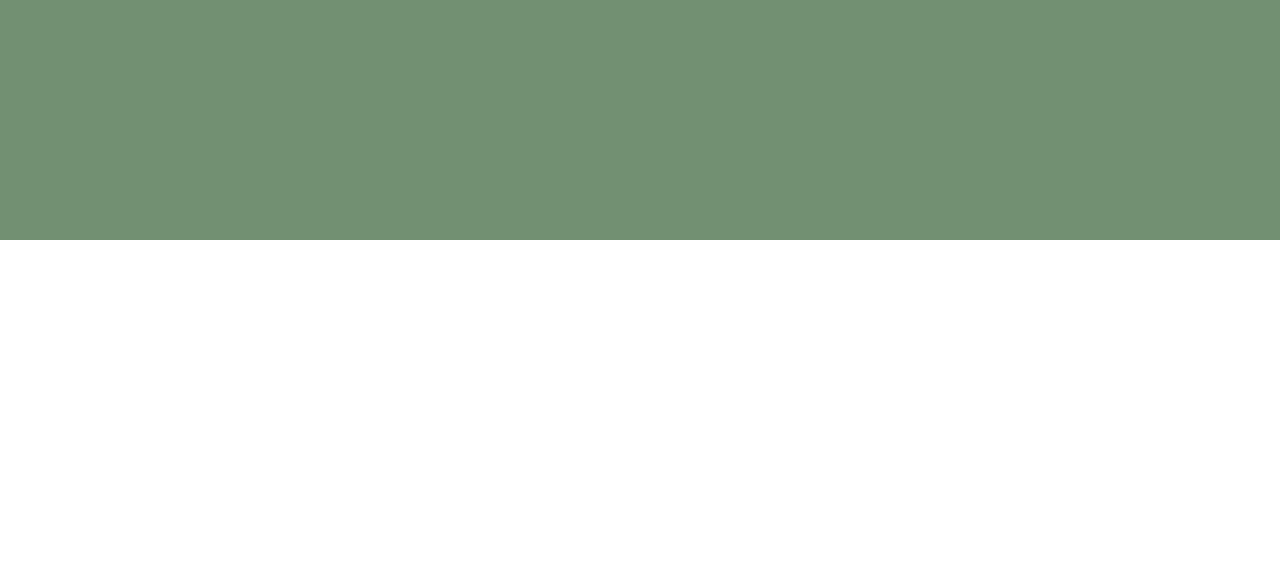
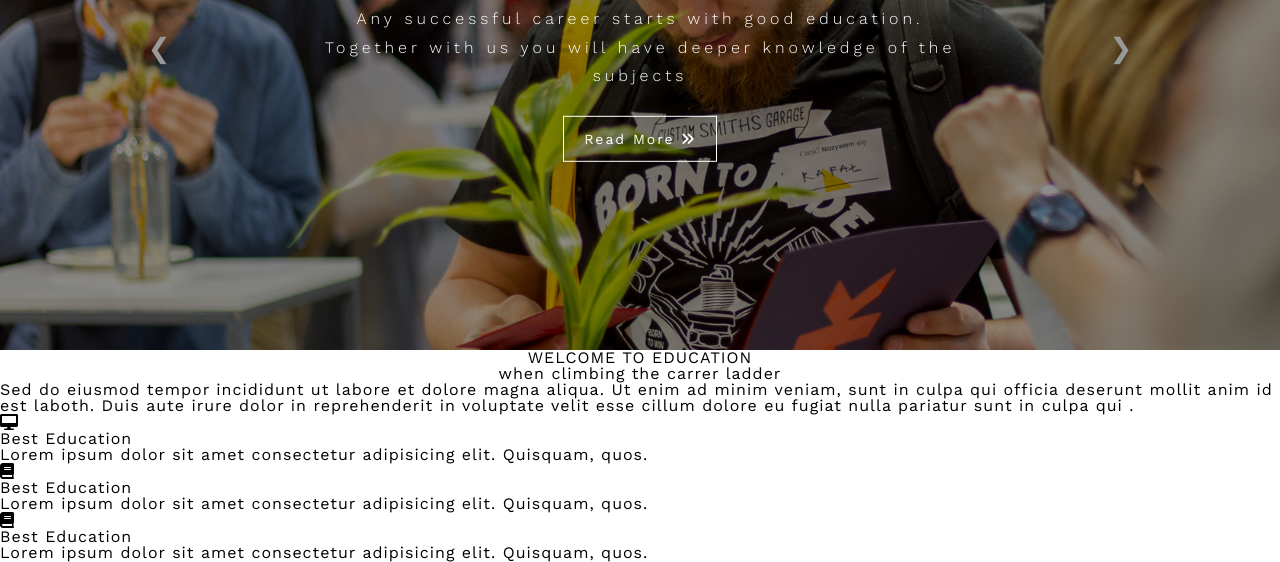
Before and after one commit to thaiduytan/Bake_Page_K1, a plain HTML site: page index.html in a window 1280 px wide. Shown: the part 408-970 px from the top of the page. Before the commit the page ends 800 px from the top, so only its background shows below. Drawn offline with nearby package versions, Linux system fonts and the light colour scheme.

Commit message:
add html welcome

```diff
--- a/css/header.scss
+++ b/css/header.scss
@@ -269,11 +269,6 @@
   }
 }
 
-.body {
-  height: 500px;
-  background-color: rgb(114, 144, 114);
-}
-
 .menu-toggle {
   position: relative;
   width: 29px;
@@ -331,13 +326,13 @@
   flex-grow: 1;
   flex-basis: 100%;
 
-  @media (max-width: 767px) {
+  @media (max-width: 767px) { // khoang mobile
     display: block;
   }
 }
 
 .navbar-collapse {
-  visibility: hidden;
+  display: none;
   height: 0;
   overflow: hidden;
 
--- /dev/null
+++ b/css/intro.scss
@@ -0,0 +1,148 @@
+@import "./index.scss";
+
+#intro {
+  position: relative;
+
+  .intro-content {
+    position: absolute;
+    top: 50%;
+    left: 50%;
+    transform: translate(-50%, -50%);
+    background-color: transparent;
+
+    display: flex;
+    flex-direction: column;
+    align-items: center;
+    justify-content: center;
+    gap: 25px;
+
+    h1 {
+      font-size: 52px;
+      font-weight: 500;
+      color: $text-light;
+      text-transform: capitalize;
+      text-align: center;
+    }
+
+    p {
+      letter-spacing: 4px;
+      line-height: 1.8em;
+
+      font-weight: 300;
+      color: $text-light;
+      text-align: center;
+    }
+
+    @media (max-width: 768px) {
+      gap: 15px;
+      width: 70%;
+
+      h1 {
+        font-size: 30px;
+      }
+
+      p {
+        font-size: 14px;
+      }
+    }
+
+    @media (max-width: 480px) {
+      width: 85%;
+
+      h1 {
+        font-size: 23px;
+      }
+
+      p {
+        font-size: 9px;
+        line-height: 1.5em;
+      }
+    }
+  }
+
+  .owl-carousel {
+    position: relative;
+    .owl-nav {
+      position: absolute;
+      top: 50%;
+      left: 50%;
+      transform: translate(-50%, -50%);
+      width: 80%;
+      display: flex;
+      justify-content: space-between;
+      z-index: 10;
+      .owl-prev,
+      .owl-next {
+        border: none;
+        outline: none;
+
+        span {
+          transition: all 0.5s;
+          padding: 20px;
+          font-size: 70px;
+          color: $text-gray;
+          background-color: transparent;
+          border: none;
+          outline: none;
+
+          &:hover {
+            color: $text-light;
+          }
+        }
+      }
+
+      @media (max-width: 768px) {
+        width: 90%;
+      }
+    }
+
+    @media (max-width: 480px) {
+      .owl-nav {
+        display: none;
+      }
+    }
+  }
+}
+
+.intro-bg {
+  width: 100%;
+  height: 100%;
+  object-fit: cover;
+
+  @media (max-width: 768px) {
+    height: 60vh;
+  }
+
+  @media (max-width: 480px) {
+    height: 40vh;
+  }
+}
+
+.btn {
+  cursor: pointer;
+  padding: 15px 20px;
+  color: white;
+  border: 1px solid white;
+  border-radius: 0;
+  letter-spacing: 2px;
+  font-size: 14px;
+  transition: all 0.5s;
+  background-color: transparent;
+  outline: none;
+
+  &:hover {
+    background-color: $primary-color;
+    color: $text-light;
+    border: 1px solid transparent;
+  }
+
+  @media (max-width: 768px) {
+    font-size: 12px;
+    padding: 0.8em 1em;
+  }
+
+  @media (max-width: 480px) {
+    font-size: 10px;
+    padding: 0.5em 0.8em;
+  }
+}
--- /dev/null
+++ b/css/welcome.scss
@@ -0,0 +1,7 @@
+@import "./index.scss";
+
+#welcome {
+  .welcome-title {
+    text-align: center;
+  }
+}
--- a/index.html
+++ b/index.html
@@ -9,6 +9,8 @@
     <link rel="stylesheet" href="./css/reset.css" />
     <link rel="stylesheet" href="./css/index.css" />
     <link rel="stylesheet" href="./css/header.css" />
+    <link rel="stylesheet" href="./css/intro.css" />
+    <link rel="stylesheet" href="./css/welcome.css" />
 
     <!-- Font Family -->
     <link rel="preconnect" href="https://fonts.googleapis.com" />
@@ -151,7 +153,98 @@
         </div>
       </div>
     </header>
-    <div class="body"></div>
+    <section class="body">
+      <!-- intro -->
+      <section id="intro">
+        <div class="owl-carousel owl-theme">
+          <div class="item">
+            <img
+              class="intro-bg"
+              src="./assets/images/banner1.jpg"
+              alt="banner-1"
+            />
+            <div class="intro-content">
+              <h1>Graphic Work Designing</h1>
+              <p>
+                Any successful career starts with good education. Together with
+                us you will have deeper knowledge of the subjects
+              </p>
+              <button class="btn">
+                Read More <i class="fa fa-angle-double-right"></i>
+              </button>
+            </div>
+          </div>
+          <div class="item">
+            <img
+              class="intro-bg"
+              src="./assets/images/banner1.jpg"
+              alt="banner-1"
+            />
+            <div class="intro-content">
+              <h1>Graphic Work Designing</h1>
+              <p>
+                Any successful career starts with good education. Together with
+                us you will have deeper knowledge of the subjects
+              </p>
+              <button class="btn">
+                Read More <i class="fa fa-angle-double-right"></i>
+              </button>
+            </div>
+          </div>
+        </div>
+      </section>
+
+      <!-- welcome -->
+      <section id="welcome">
+        <div class="welcome-title">
+          <!-- flex column -->
+          <h2>WELCOME TO EDUCATION</h2>
+          <p>when climbing the carrer ladder</p>
+          <!-- after (line) -->
+        </div>
+
+        <div class="welcome-subtitle">
+          <!-- width: 80%, margin: 0 auto -->
+          <p>
+            Sed do eiusmod tempor incididunt ut labore et dolore magna aliqua.
+            Ut enim ad minim veniam, sunt in culpa qui officia deserunt mollit
+            anim id est laboth. Duis aute irure dolor in reprehenderit in
+            voluptate velit esse cillum dolore eu fugiat nulla pariatur sunt in
+            culpa qui .
+          </p>
+        </div>
+
+        <div class="welcome-content">
+          <!-- flex, flex-wrap: no-wrap, justify-content: space-between -->
+          <div class="welcome-content-item item-1">
+            <!--flex, flex-basis: 33.33%, flex-direction: column -->
+            <i class="fa fa-desktop"></i>
+            <h3>Best Education</h3>
+            <p>
+              Lorem ipsum dolor sit amet consectetur adipisicing elit. Quisquam,
+              quos.
+            </p>
+            <!-- .... -->
+          </div>
+          <div class="welcome-content-item item-2">
+            <i class="fa fa-book"></i>
+            <h3>Best Education</h3>
+            <p>
+              Lorem ipsum dolor sit amet consectetur adipisicing elit. Quisquam,
+              quos.
+            </p>
+          </div>
+          <div class="welcome-content-item item-3">
+            <i class="fa fa-book"></i>
+            <h3>Best Education</h3>
+            <p>
+              Lorem ipsum dolor sit amet consectetur adipisicing elit. Quisquam,
+              quos.
+            </p>
+          </div>
+        </div>
+      </section>
+    </section>
 
     <!-- import Jquery -->
     <script
@@ -169,24 +262,26 @@
       referrerpolicy="no-referrer"
     ></script>
 
-    <!-- <script>
+    <script>
       $(".owl-carousel").owlCarousel({
         loop: true,
-        margin: 10,
-        nav: false,
+        margin: 0,
+        nav: true,
+        dots: false,
 
-        center:true,
-        URLhashListener:true,
-        autoplayHoverPause:true,
-        startPosition: 'URLHash',
+        center: true,
+        URLhashListener: true,
+        autoplayHoverPause: false,
+        startPosition: "URLHash",
 
         responsive: {
+          // min-width: 0px mobile, tablet, desktop, 4k...
           0: {
             items: 1,
           },
         },
       })
-    </script> -->
+    </script>
     <!-- live sass compiler -->
 
     <script>
```
Also changed, not shown: assets/images/banner1.jpg (added), css/header.css, css/intro.css (added), css/welcome.css (added), 3 other files.
